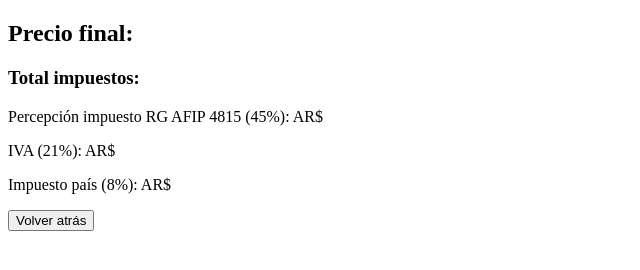
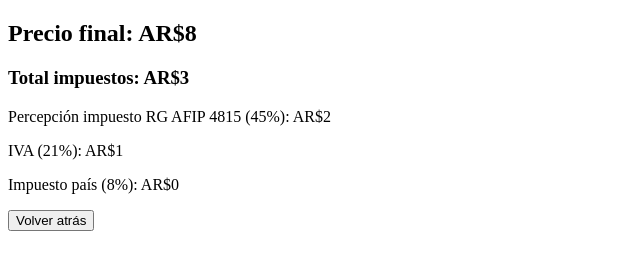
Before and after one commit to MScrimaglia/javascript_coderhouse, a plain HTML site: page index.html in a window 1280 px wide. Both pictures are taken after typing "5" into the empty fields and a click on the button "Calcular". Shown: the whole page, without its empty margins (0-640 px from the left). Drawn offline with Linux system fonts and the light colour scheme.

Commit message:
display calculo inicial

```diff
--- a/index.html
+++ b/index.html
@@ -27,18 +27,18 @@
                     <input type="radio" id="radio_dolar" name="divisa" value="dolar">
                     <label for="radio_dolar">USD</label><br>
                     <!-- Botón de envío -->
-                    <input type="button" id="btn" value="Calcular" class="button" onclick="changeDisplay('results_container', 'block'); changeDisplay('form_container', 'none');" />
+                    <input type="button" id="btn" value="Calcular" class="button" onclick="changeDisplay('results_container', 'block'); changeDisplay('form_container', 'none'); displayValues();" />
                 </form>
             </div>
         </div>
 
         <div class="results_container" id="results_container">
             <div class="results">
-                <h2>Precio final: </h1>
-                <h3>Total impuestos: </h3>
-                <p>Percepción impuesto RG AFIP 4815 (45%): AR$</p>
-                <p>IVA (21%): AR$</p>
-                <p>Impuesto país (8%): AR$</p>
+                <h2 id="monto_final">Precio final: AR$</h1>
+                <h3 id="monto_impuestos">Total impuestos: AR$</h3>
+                <p id="monto_afip">Percepción impuesto RG AFIP 4815 (45%): AR$</p>
+                <p id="monto_iva">IVA (21%): AR$</p>
+                <p id="monto_pais">Impuesto país (8%): AR$</p>
             </div>
             <input type="button" id="btn" value="Volver atrás" class="button" onclick="changeDisplay('results_container', 'none'); changeDisplay('form_container', 'block');" />
         </div>
--- a/js/script.js
+++ b/js/script.js
@@ -10,10 +10,10 @@ function precioImpuesto(precio, impuesto){
         PAIS: 0.08
     };
 
-    return precio * impuestos[impuesto];
+    return impuestos[impuesto] * precio;
 }
 
-function printValues(precio, porcentaje){
+function getValues(precio, porcentaje){
     let precios = {
         precio_afip: precioImpuesto(precio, 'AFIP'),
         precio_iva: precioImpuesto(precio, 'IVA'),
@@ -24,7 +24,16 @@ function printValues(precio, porcentaje){
 
     for (let prop in precios){
         if (prop == porcentaje) {
-            return precios[prop];
+            return parseInt(precios[prop]);
         }
     }
 }
+
+function displayValues (){
+    let precio = parseInt(document.getElementById("form_precio").value);
+    document.getElementById("monto_final").append(getValues(precio, "precio_final"));
+    document.getElementById("monto_impuestos").append(getValues(precio, "precio_impuestos"));
+    document.getElementById("monto_afip").append(getValues(precio, "precio_afip"));
+    document.getElementById("monto_iva").append(getValues(precio, "precio_iva"));
+    document.getElementById("monto_pais").append(getValues(precio, "precio_pais"));
+}
```
